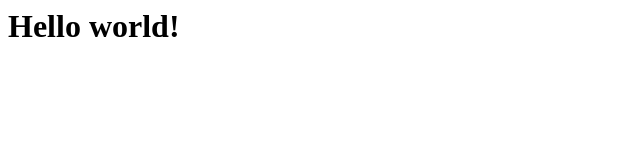
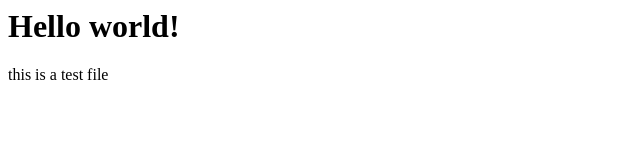
Before and after one commit to ithumati/assignment, a plain HTML site: page index.html in a window 1280 px wide. Shown: the full height of the page, 0-640 px from the left. Drawn offline with Linux system fonts and the light colour scheme.

```diff
--- a/index.html
+++ b/index.html
@@ -1 +1,2 @@
 <h1>Hello world!</h1>
+<p>this is a test file</p>
```
